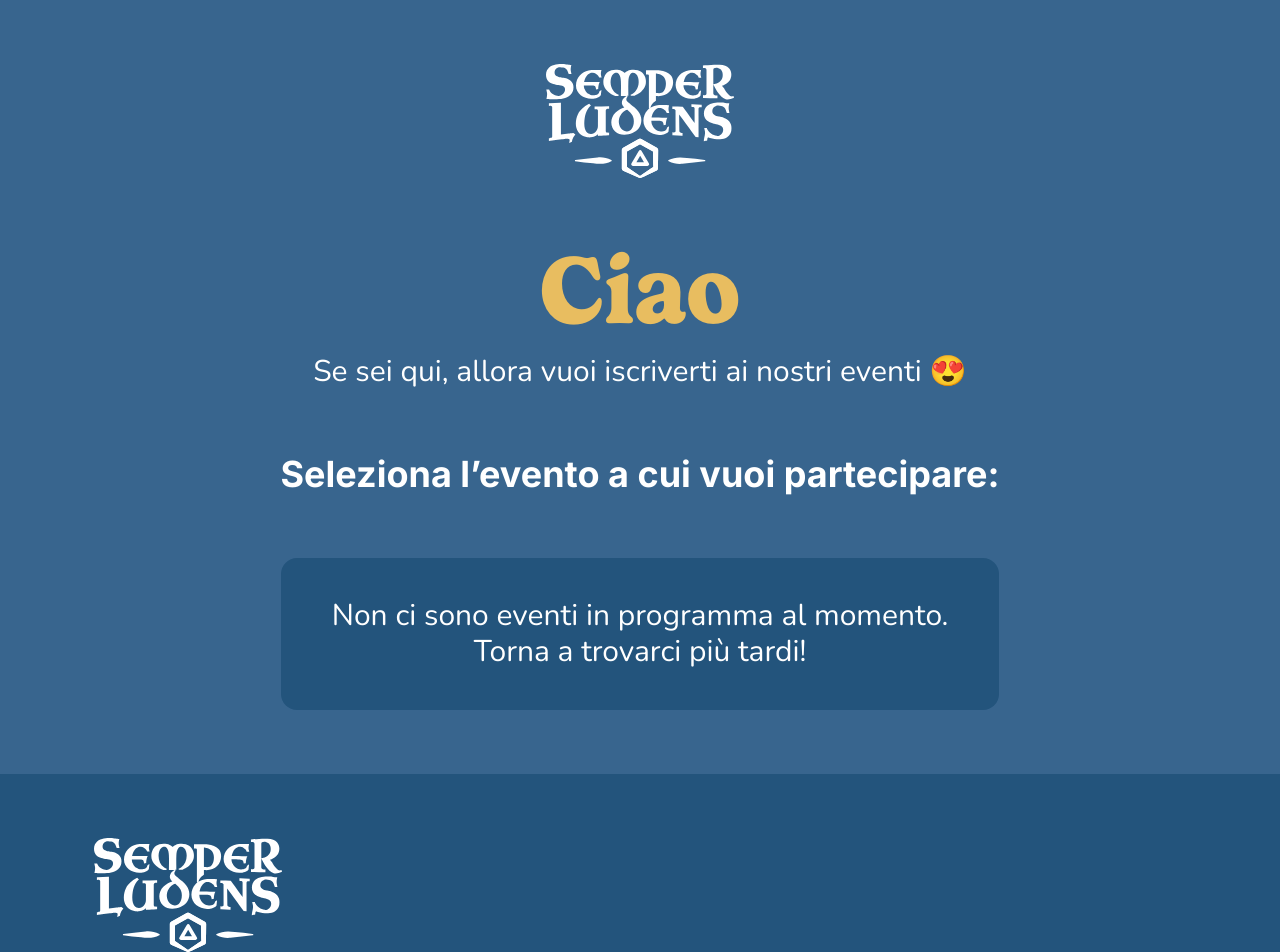
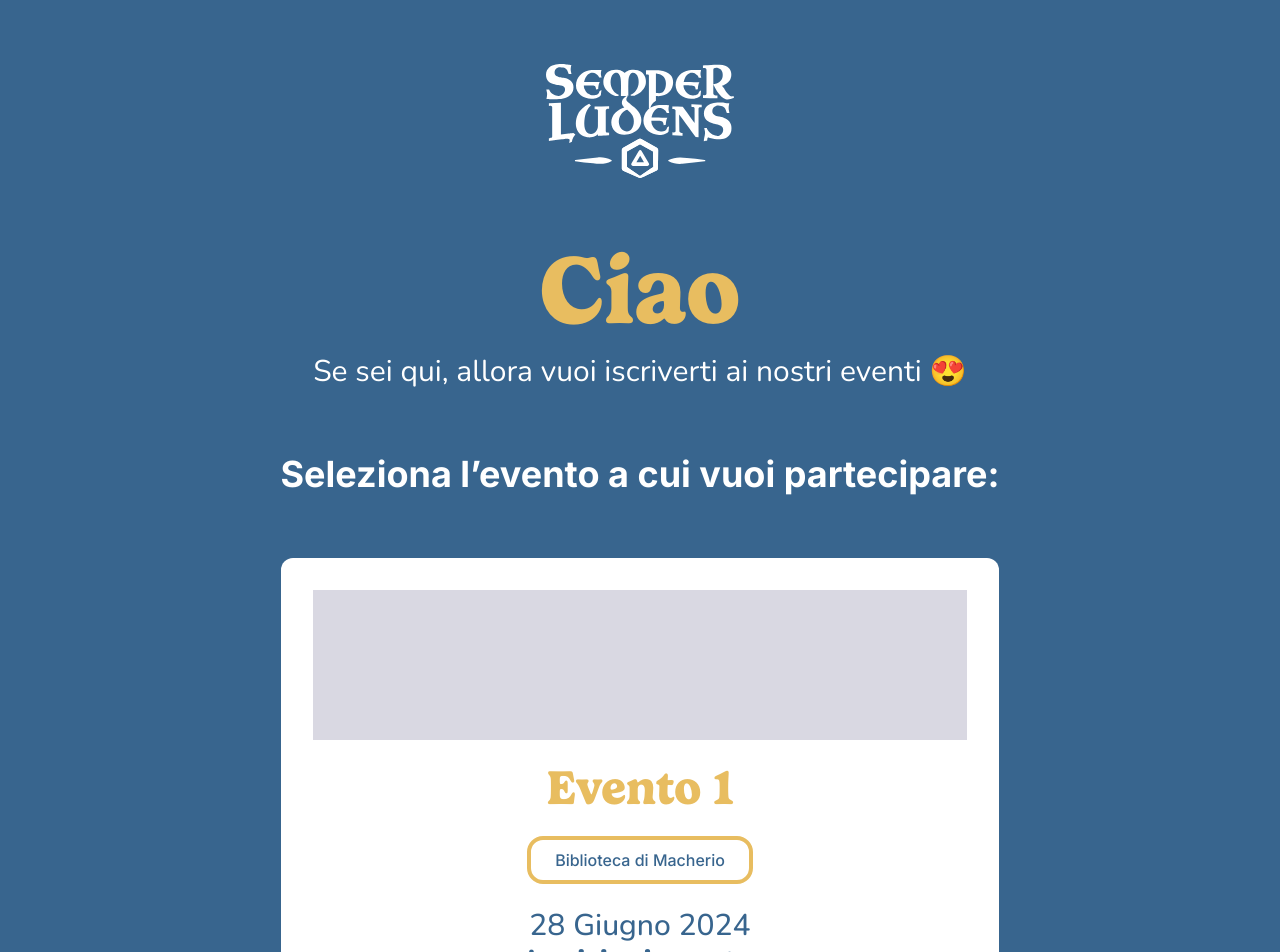
Before and after one commit to sergiovzambelli/semperludens_site, a Next.js app: page /events in a window 1280 px wide. Shown: the top 952 px of the page. Built offline with nearby package versions, Linux system fonts and the light colour scheme.

Commit message:
Feature: events box, fixes on 404

```diff
--- a/src/app/events/page.tsx
+++ b/src/app/events/page.tsx
@@ -9,6 +9,9 @@ import { EventBoxProps } from "@/utils/types";
 export default function EventsPage() {
   const events_page = text.events;
   const active_events = fetchActiveEvents();
+
+  console.log(active_events);
+
   return (
     <main className="h-full bg-blue-50 flex flex-col items-center py-16 px-10 gap-16">
       <LogoSL height={400} width={400} />
@@ -24,10 +27,9 @@ export default function EventsPage() {
         {
           active_events.length > 0
           ?
-          "Non va"
-          // active_events.map(({ event }: { event: EventBoxProps }) => (
-          //   <BoxEvent key={event.id} event={event} />
-          // ))
+          active_events.map((event : EventBoxProps) => (
+            <BoxEvent key={event.id} event={event} />
+          ))
           :
           <NoEvents />
         }
--- a/src/app/not-found.tsx
+++ b/src/app/not-found.tsx
@@ -4,16 +4,16 @@ import Button from '@/components/Button'
 
 export default function NotFound() {
   return (
-    <div className='h-dvh bg-blue-50 flex flex-col items-center justify-center gap-10'>
+    <div className='h-dvh bg-blue-50 px-6 flex flex-col items-center justify-center gap-10'>
       <LogoSL height={500} width={500} />
       <div className='flex flex-col gap-6'>
         <Text
           text='Oh no, questa pagina non esiste'
           type='xl'
-          className='text-white'
+          className='text-white text-center'
         />
         <Text
-          text='È normale che tu ti sia perso, deve essere difficile orientarsi per un Avventuriero novizio come te.<br>Non preoccuparti, il salone principale è qui di fianco!'
+          text='È normale che tu ti sia pers*, deve essere difficile orientarsi per un Avventurier* novizi* come te.<br>Non preoccuparti, il salone principale è qui di fianco!'
           type='s'
           className='text-white text-center'
         />
--- a/src/components/Events/BoxEvent.tsx
+++ b/src/components/Events/BoxEvent.tsx
@@ -1,10 +1,28 @@
 import { EventBoxProps } from "@/utils/types"
 import Text from "@/components/Text"
+import Image from "next/image"
+import Button from "../Button"
 
 export default function BoxEvent({event} : {event: EventBoxProps}) {
   return (
-    <div className="bg-white p-8 rounded-xl">
-      <Text text={event.title} type="l" className="text-yellow"/>
+    <div className="bg-white p-8 rounded-xl flex flex-col gap-6 items-center justify-center">
+      <div className="bg-grey w-full h-[150px]"></div>
+      <Text text={event.name} type="xl" className="text-yellow"/>
+      <div className="border-4 border-yellow px-6 py-2 rounded-2xl text-blue-50 flex flex-row gap-2">
+        {/* <Image
+          alt="Place icon"
+          src={}
+          height={24}
+          width={24}
+          style = {{ minHeight:"24", minWidth:"24"}}
+        /> */}
+        <Text text={event.place} type="xs" className="!font-medium"/>
+      </div>
+      <div className="text-blue-50 flex flex-col items-center justify-center">
+        <Text text={event.date} type="m" className="!font-medium"/>
+        <Text text="Iscrizioni aperte" type="m" className="!font-extrabold"/>
+      </div>
+      <Button text="Scopri di più" icon="full_arrow" url={`/events/${event.id}`}/>
     </div>
   )
 }
--- a/src/utils/events_db.json
+++ b/src/utils/events_db.json
@@ -1,10 +1,10 @@
 [
   {
-    "id": 1,
+    "id": "aboansd",
     "name": "Evento 1",
-    "active": false,
-    "description": "bello bello",
-    "place": "Macherio",
+    "active": true,
+    "description": "Il miglior evento di tutta la brianza",
+    "place": "Biblioteca di Macherio",
     "date": "28 Giugno 2024"
   }
 ]
```
Also changed, not shown: src/utils/types.ts (+5 -4 lines).
